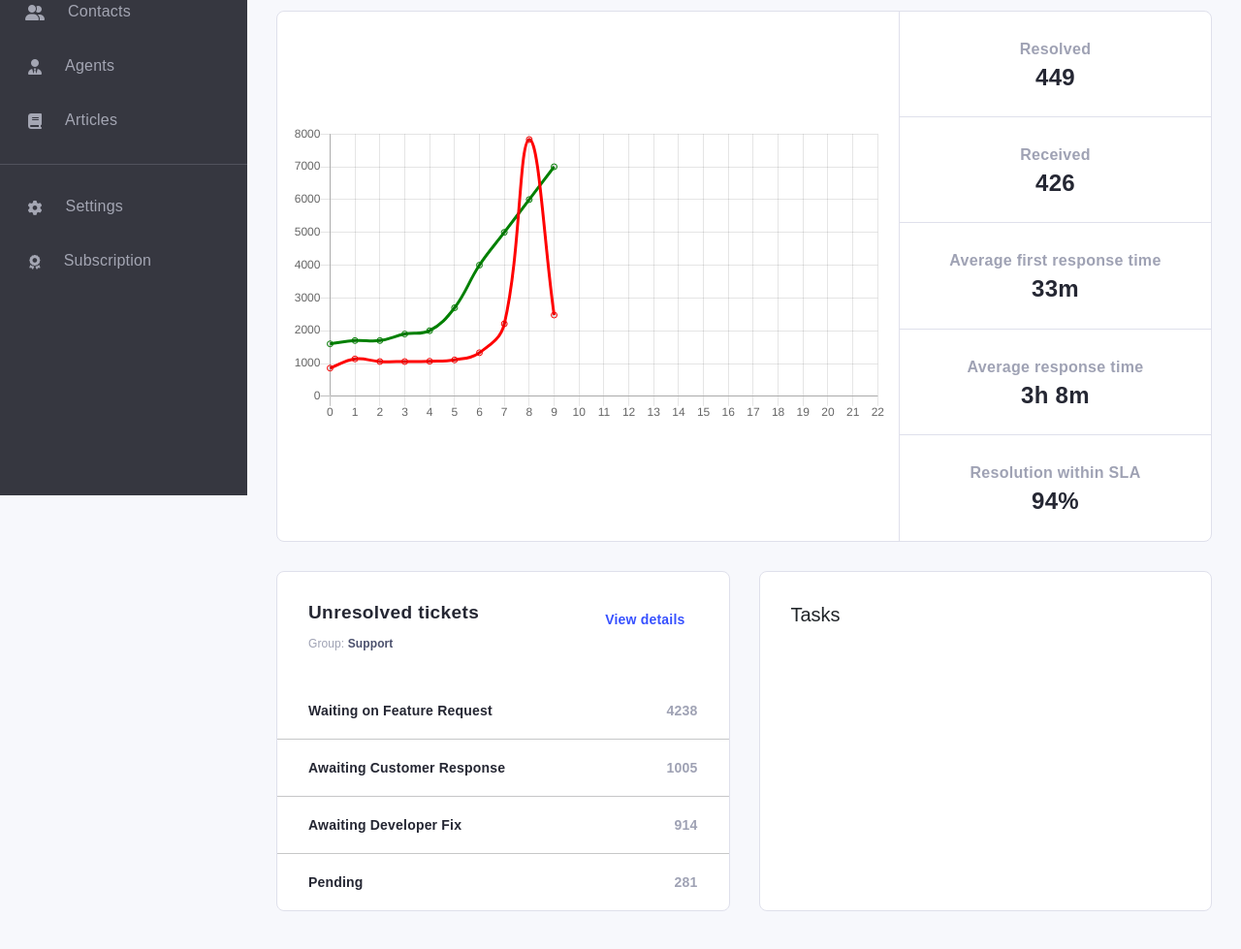
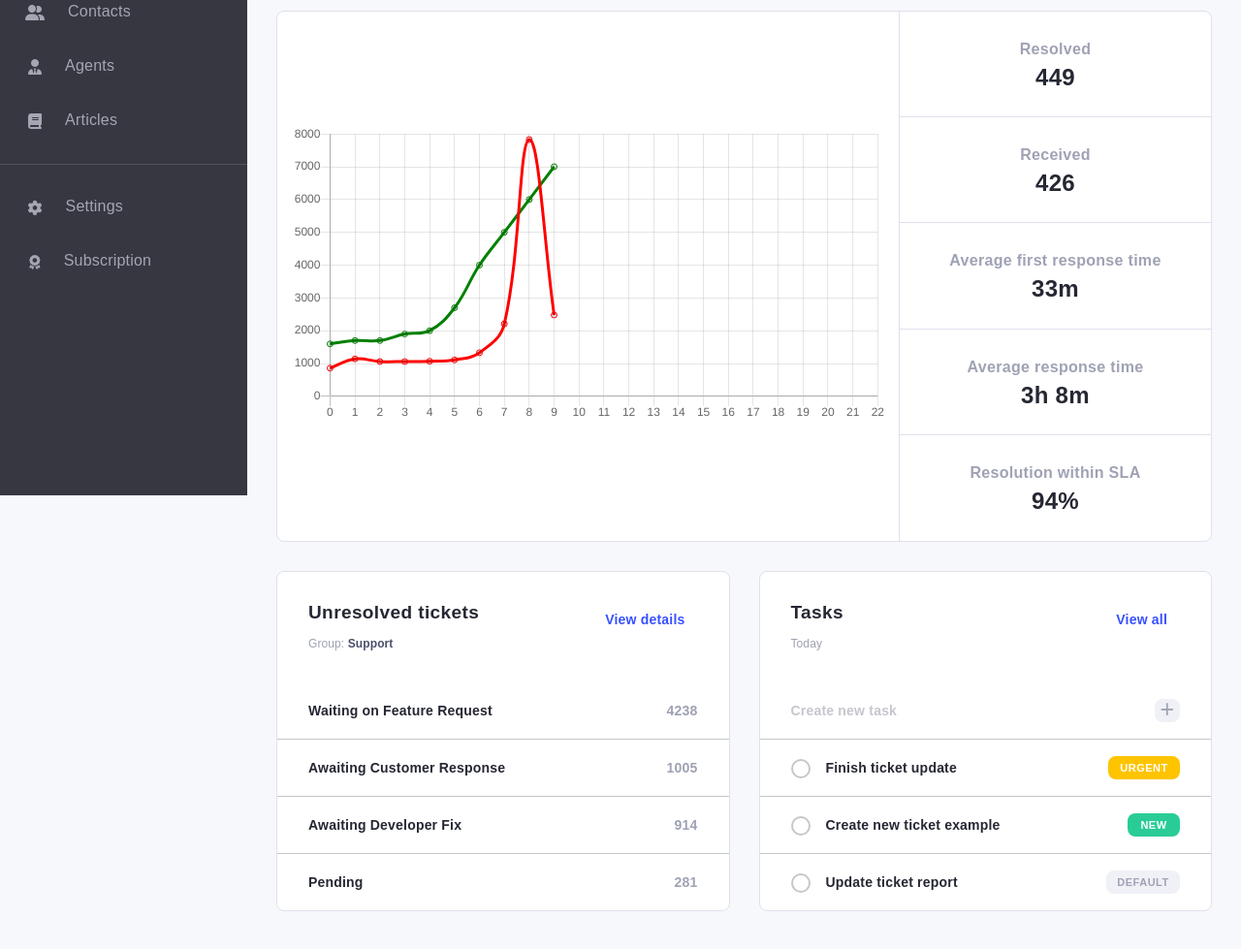
Before and after one commit to Yebin-Pak/inm320-yebin-framework, a website: page public/index.html in a window 1280 px wide. Shown: the part 289-1268 px from the top of the page at 97% size. Drawn offline with nearby package versions, Linux system fonts and the light colour scheme; a web font is replaced by a local one.

Commit message:
072025 06:29

```diff
--- a/public/assets/css/overview.css
+++ b/public/assets/css/overview.css
@@ -46,6 +46,7 @@
 
 #statistics > div > .col:hover {
     border: 1px solid #3751FF;
+    cursor: pointer;
 }
 
 #statistics > div > .col:hover .child {
@@ -111,7 +112,7 @@
 }
 
 #unresolved-tickets > hr,
-#task > hr {
+#tasks > hr {
     background-color: #DFE0EB;
     width: calc(100% + 64px);
     height: 1px;
@@ -153,7 +154,8 @@
     color: #4B506D;
 }
 
-.tickets-content {
+.tickets-content,
+.tasks-content {
     height: 58px;
     display: flex;
     justify-content: space-between;
@@ -174,3 +176,81 @@
     text-align: right;
     color: #9FA2B4;
 }
+
+.tasks-content > button {
+    width: 24px;
+    height: 24px;
+    border-radius: 8px;
+    background-color: #F0F1F7;
+
+    display: flex;
+    justify-content: center;
+    align-items: center;
+
+    font-weight: 700;
+    font-size: 11px;
+    line-height: 100%;
+    letter-spacing: 0.5px;
+    text-transform: uppercase;
+    color: #9FA2B4;
+}
+
+.tasks-content > p {
+    margin: 0;
+    color: #C5C7CD;
+}
+
+#create-btn {
+    padding-bottom: 10px;
+    font-weight: 500;
+    font-size: 25px;
+}
+
+.form-check {
+    margin: 0;
+    height: 20px;
+    display: flex;
+    align-items: center;
+}
+
+#tasks-check {
+    width: 20px;
+    height: 20px;
+    border-radius: 10px;
+    border: 2px solid #C5C7CD;
+    margin-right: 16px;
+    margin-bottom: 2px;
+}
+
+#tasks-check:checked {
+    background-color: #3751FF;
+    width: 20px;
+    height: 20px;
+    border: none;
+}
+
+.form-check-label {
+    margin: 0;
+
+    font-weight: 600;
+    font-size: 14px;
+    line-height: 20px;
+    letter-spacing: 0.2px;
+    color: #252733;
+}
+
+#urgent-btn {
+    width: 74px;
+    background-color: #FEC400;
+    color: white;
+}
+
+#new-btn {
+    width: 54px;
+    background-color: #29CC97;
+    color: white;
+}
+
+#default-btn {
+    width: 76px;
+}
--- a/public/index.html
+++ b/public/index.html
@@ -124,7 +124,56 @@
                     </div>
 
                     <div id="tasks" class="col">
-                        <h5>Tasks</h5>
+                        <div id="tasks-title" class="d-flex flex-column">
+                            <div id="title-title" class="d-flex justify-content-between">
+                                <h5>Tasks</h5>
+                                <button type="button" class="btn btn-link text-decoration-none">View all</button>
+                            </div>
+                            <div id="title-group">
+                                <p>Today</p>
+                            </div>
+                        </div>
+
+                        <div class="tasks-content mt-3">
+                            <p>Create new task</p>
+                            <button type="button" id="create-btn" class="btn btn">+</button>
+                        </div>
+
+                        <hr>
+
+                        <div class="tasks-content">
+                            <div class="form-check">
+                                <input class="form-check-input" type="checkbox" value="" id="tasks-check">
+                                <label class="form-check-label" for="tasks-check">
+                                    Finish ticket update
+                                </label>
+                            </div>
+                            <button type="button" id="urgent-btn" class="btn btn">urgent</button>
+                        </div>
+
+                        <hr>
+
+                        <div class="tasks-content">
+                            <div class="form-check">
+                                <input class="form-check-input" type="checkbox" value="" id="tasks-check">
+                                <label class="form-check-label" for="tasks-check">
+                                    Create new ticket example
+                                </label>
+                            </div>
+                            <button type="button" id="new-btn" class="btn btn">new</button>
+                        </div>
+
+                        <hr>
+
+                        <div class="tasks-content">
+                            <div class="form-check">
+                                <input class="form-check-input" type="checkbox" value="" id="tasks-check">
+                                <label class="form-check-label" for="tasks-check">
+                                    Update ticket report
+                                </label>
+                            </div>
+                            <button type="button" id="default-btn" class="btn btn">default</button>
+                        </div>
                     </div>
                 </div>
             </section>
```
